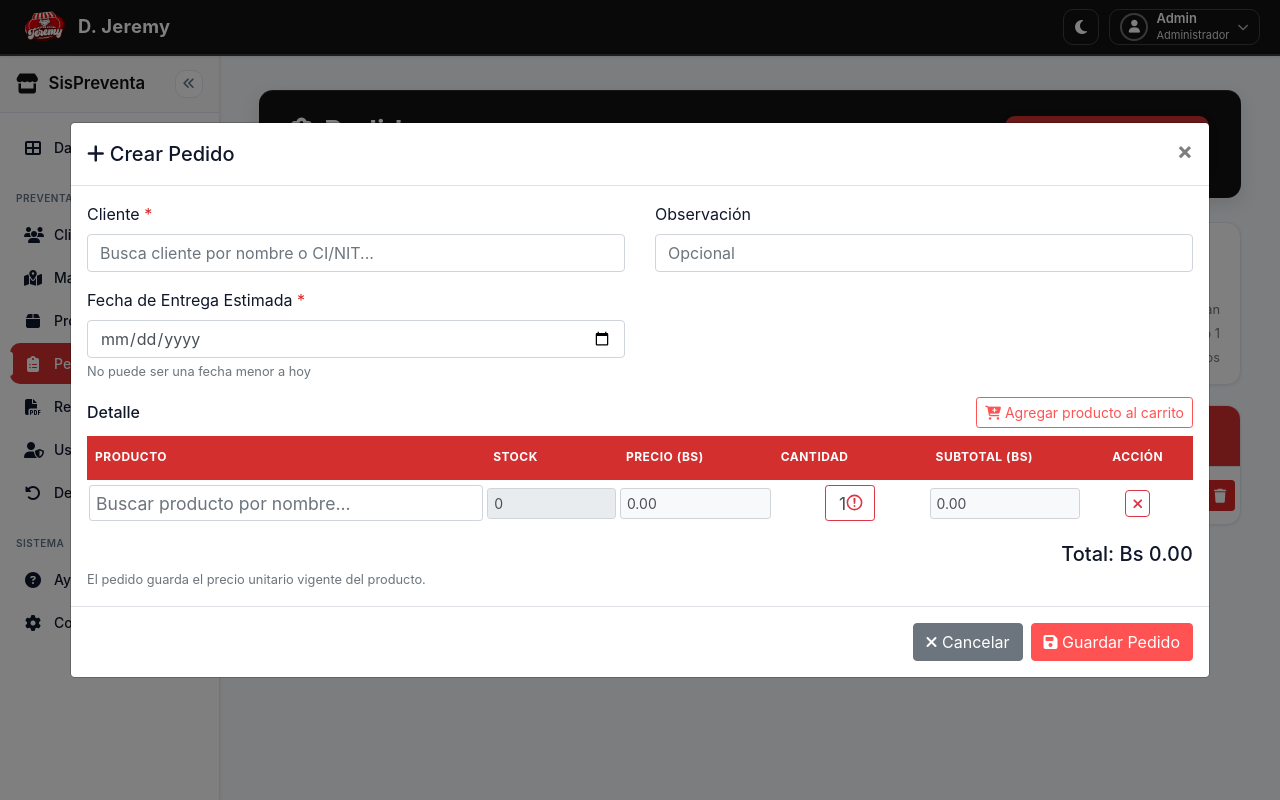
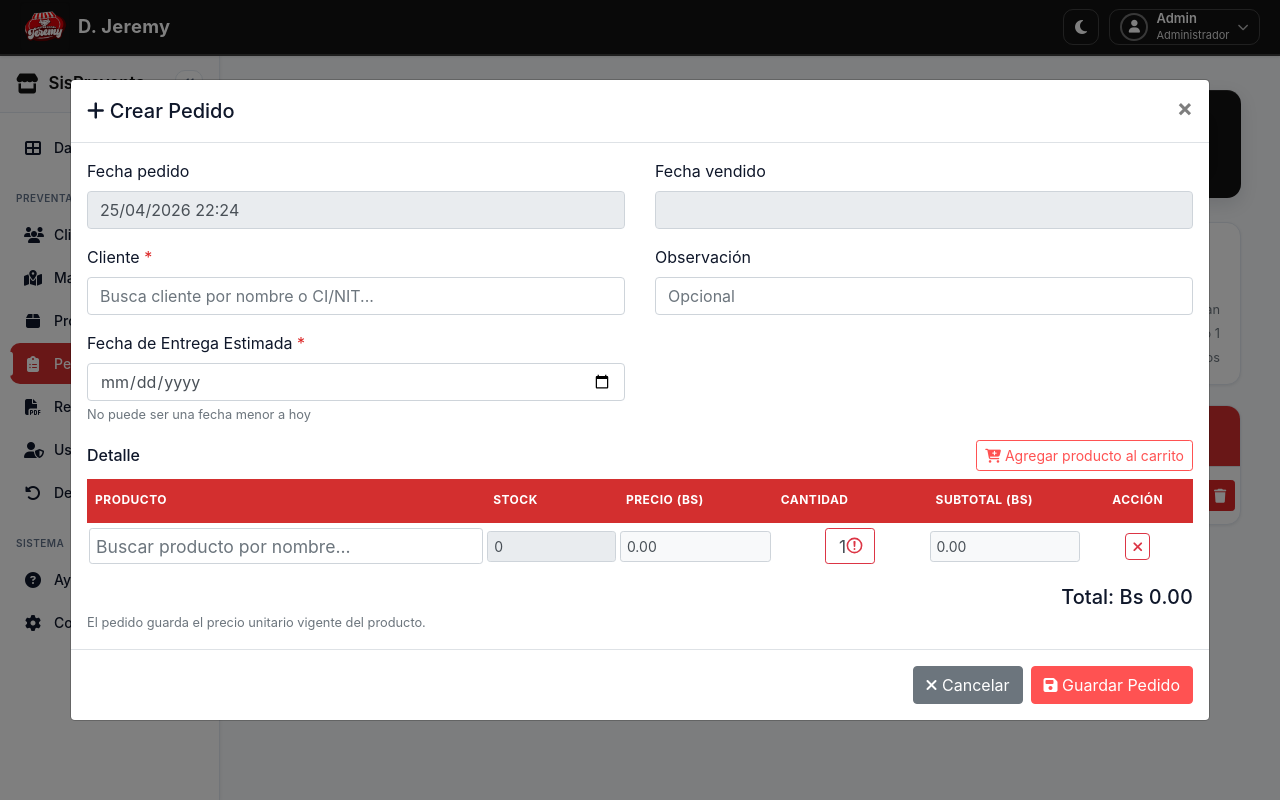
Before and after one commit to Guilder23/Sistema-Preventa, a Django app: page /pedidos/ in a window 1280 px wide, after a click on "Nuevo Pedido". Run offline with Django 5.2, Linux system fonts and the light colour scheme; a user stored in the database is signed in; data comes from the database, SQL or seed files in the repository; data that the repository does not hold is empty; some libraries are stand-ins or nearby versions.

Commit message:
Mejorando pedidos, f pedido, entrega y venta en la tabla y modals

```diff
--- a/apps/pedidos/views.py
+++ b/apps/pedidos/views.py
@@ -225,6 +225,10 @@ def listar_pedidos(request):
         monto_devuelto = devuelto_monto_por_pedido.get(p.id, Decimal("0.00"))
         p.total_devuelto_monto = monto_devuelto
         p.total_neto = (p.total or Decimal("0.00")) - monto_devuelto
+        # Fechas formateadas para la vista
+        p.fecha_pedido_display = p.fecha.strftime("%d/%m/%Y %H:%M") if p.fecha else "-"
+        p.fecha_entrega_display = p.fecha_entrega_estimada.strftime("%d/%m/%Y") if getattr(p, 'fecha_entrega_estimada', None) else "-"
+        p.fecha_vendido_display = p.fecha_vendido.strftime("%d/%m/%Y %H:%M") if getattr(p, 'fecha_vendido', None) else "-"
 
     perfil = getattr(request.user, "perfil", None)
     if perfil and perfil.rol == "repartidor":
@@ -442,6 +446,7 @@ def obtener_pedido(request, id: int):
             "preventista": pedido.preventista.get_full_name() or pedido.preventista.username,
             "fecha": pedido.fecha.strftime("%d/%m/%Y %H:%M"),
             "fecha_entrega_estimada": pedido.fecha_entrega_estimada.isoformat() if pedido.fecha_entrega_estimada else "",
+            "fecha_vendido": pedido.fecha_vendido.isoformat() if getattr(pedido, 'fecha_vendido', None) else "",
             "estado": pedido.estado,
             "estado_display": pedido.get_estado_display(),
             "total": f"{(pedido.total or Decimal('0.00')):.2f}",
--- a/static/js/pedidos/modals/crea.js
+++ b/static/js/pedidos/modals/crea.js
@@ -434,6 +434,18 @@
             if (body && body.children.length === 0) {
                 agregarFila();
             }
+            // Mostrar fecha pedido actual
+            const ahora = new Date();
+            const dd = ('0' + ahora.getDate()).slice(-2);
+            const mm = ('0' + (ahora.getMonth() + 1)).slice(-2);
+            const yyyy = ahora.getFullYear();
+            const hh = ('0' + ahora.getHours()).slice(-2);
+            const min = ('0' + ahora.getMinutes()).slice(-2);
+            const formatted = `${dd}/${mm}/${yyyy} ${hh}:${min}`;
+            const pedidoFechaEl = document.getElementById('pedidoFechaPedido');
+            if (pedidoFechaEl) pedidoFechaEl.value = formatted;
+            const pedidoVendidoEl = document.getElementById('pedidoFechaVendido');
+            if (pedidoVendidoEl) pedidoVendidoEl.value = '';
         });
 
         $('#modalCrearPedido').on('hidden.bs.modal', function () {
--- a/static/js/pedidos/modals/edita.js
+++ b/static/js/pedidos/modals/edita.js
@@ -316,8 +316,24 @@
                 $('#editarPedidoId').val(data.id);
                 $('#editarPedidoCliente').val(data.cliente || '');
                 $('#editarPedidoObs').val(data.observacion || '');
-                    // Rellenar fecha de entrega estimada
+                    // Rellenar fechas
+                    $('#editarPedidoFecha').val(data.fecha || '');
                     $('#editarPedidoFechaEntrega').val(data.fecha_entrega_estimada || '');
+                    if (data.fecha_vendido) {
+                        try {
+                            const dv = new Date(data.fecha_vendido);
+                            const ddv = ('0' + dv.getDate()).slice(-2);
+                            const mmv = ('0' + (dv.getMonth() + 1)).slice(-2);
+                            const yyyyv = dv.getFullYear();
+                            const hh = ('0' + dv.getHours()).slice(-2);
+                            const min = ('0' + dv.getMinutes()).slice(-2);
+                            $('#editarPedidoFechaVendido').val(`${ddv}/${mmv}/${yyyyv} ${hh}:${min}`);
+                        } catch (e) {
+                            $('#editarPedidoFechaVendido').val(data.fecha_vendido || '');
+                        }
+                    } else {
+                        $('#editarPedidoFechaVendido').val('');
+                    }
 
                 const body = document.getElementById('itemsPedidoEditarBody');
                 if (body) body.innerHTML = '';
--- a/static/js/pedidos/modals/entrega.js
+++ b/static/js/pedidos/modals/entrega.js
@@ -73,6 +73,23 @@
                 dataType: 'json',
                 success: function (data) {
                     renderDetalles(data.detalles || []);
+                    // rellenar fechas
+                    $('#entregaPedidoFecha').text(data.fecha || '—');
+                    if (data.fecha_vendido) {
+                        try {
+                            const dv = new Date(data.fecha_vendido);
+                            const ddv = ('0' + dv.getDate()).slice(-2);
+                            const mmv = ('0' + (dv.getMonth() + 1)).slice(-2);
+                            const yyyyv = dv.getFullYear();
+                            const hh = ('0' + dv.getHours()).slice(-2);
+                            const min = ('0' + dv.getMinutes()).slice(-2);
+                            $('#entregaPedidoFechaVendido').text(`${ddv}/${mmv}/${yyyyv} ${hh}:${min}`);
+                        } catch (e) {
+                            $('#entregaPedidoFechaVendido').text(data.fecha_vendido || '—');
+                        }
+                    } else {
+                        $('#entregaPedidoFechaVendido').text('—');
+                    }
                     toggleModo('entregado_completo');
                     $('#modalRegistrarEntrega').modal('show');
                 },
--- a/static/js/pedidos/modals/vendido.js
+++ b/static/js/pedidos/modals/vendido.js
@@ -9,7 +9,51 @@
             pedidoId = $(this).data('pedido-id');
             const label = $(this).data('pedido-label') || '';
             $('#vendidoPedidoLabel').text(label);
-            $('#modalMarcarVendido').modal('show');
+            if (!pedidoId) {
+                $('#modalMarcarVendido').modal('show');
+                return;
+            }
+            // cargar datos para mostrar fechas
+            $.ajax({
+                url: `/pedidos/${pedidoId}/obtener/`,
+                type: 'GET',
+                dataType: 'json',
+                success: function (data) {
+                    $('#vendidoPedidoFecha').text(data.fecha || '—');
+                    if (data.fecha_entrega_estimada) {
+                        try {
+                            const d = new Date(data.fecha_entrega_estimada);
+                            const dd = ('0' + d.getDate()).slice(-2);
+                            const mm = ('0' + (d.getMonth() + 1)).slice(-2);
+                            const yyyy = d.getFullYear();
+                            $('#vendidoPedidoFechaEntrega').text(`${dd}/${mm}/${yyyy}`);
+                        } catch (e) {
+                            $('#vendidoPedidoFechaEntrega').text(data.fecha_entrega_estimada || '—');
+                        }
+                    } else {
+                        $('#vendidoPedidoFechaEntrega').text('—');
+                    }
+                    if (data.fecha_vendido) {
+                        try {
+                            const dv = new Date(data.fecha_vendido);
+                            const ddv = ('0' + dv.getDate()).slice(-2);
+                            const mmv = ('0' + (dv.getMonth() + 1)).slice(-2);
+                            const yyyyv = dv.getFullYear();
+                            const hh = ('0' + dv.getHours()).slice(-2);
+                            const min = ('0' + dv.getMinutes()).slice(-2);
+                            $('#vendidoPedidoFechaVendido').text(`${ddv}/${mmv}/${yyyyv} ${hh}:${min}`);
+                        } catch (e) {
+                            $('#vendidoPedidoFechaVendido').text(data.fecha_vendido || '—');
+                        }
+                    } else {
+                        $('#vendidoPedidoFechaVendido').text('—');
+                    }
+                    $('#modalMarcarVendido').modal('show');
+                },
+                error: function () {
+                    $('#modalMarcarVendido').modal('show');
+                }
+            });
         });
 
         $('#formMarcarVendido').on('submit', function () {
--- a/static/js/pedidos/modals/ver.js
+++ b/static/js/pedidos/modals/ver.js
@@ -36,6 +36,22 @@
                     } else {
                         $('#verPedidoFechaEntrega').text('—');
                     }
+                    // Fecha vendido (si existe)
+                    if (data.fecha_vendido) {
+                        try {
+                            const dv = new Date(data.fecha_vendido);
+                            const ddv = ('0' + dv.getDate()).slice(-2);
+                            const mmv = ('0' + (dv.getMonth() + 1)).slice(-2);
+                            const yyyyv = dv.getFullYear();
+                            const hh = ('0' + dv.getHours()).slice(-2);
+                            const min = ('0' + dv.getMinutes()).slice(-2);
+                            $('#verPedidoFechaVendido').text(`${ddv}/${mmv}/${yyyyv} ${hh}:${min}`);
+                        } catch (e) {
+                            $('#verPedidoFechaVendido').text(data.fecha_vendido || '—');
+                        }
+                    } else {
+                        $('#verPedidoFechaVendido').text('—');
+                    }
                     $('#verPedidoEstado').text(estadoLabel(data.estado));
                     $('#verPedidoTotal').text(data.total || '0.00');
                     $('#verPedidoTotalNeto').text(data.total_neto || data.total || '0.00');
--- a/templates/pedidos/modals/crea.html
+++ b/templates/pedidos/modals/crea.html
@@ -10,6 +10,18 @@
                 <div class="modal-body">
                     <div class="alert alert-danger d-none" id="pedidoCrearError" role="alert"></div>
                     <div class="row">
+                        <div class="col-md-6">
+                            <div class="form-group">
+                                <label>Fecha pedido</label>
+                                <input type="text" class="form-control" id="pedidoFechaPedido" value="" disabled>
+                            </div>
+                        </div>
+                        <div class="col-md-6">
+                            <div class="form-group">
+                                <label>Fecha vendido</label>
+                                <input type="text" class="form-control" id="pedidoFechaVendido" value="" disabled>
+                            </div>
+                        </div>
                         <div class="col-md-6">
                             <div class="form-group">
                                 <label>Cliente <span class="text-danger">*</span></label>
--- a/templates/pedidos/modals/edita.html
+++ b/templates/pedidos/modals/edita.html
@@ -11,6 +11,18 @@
                 <div class="modal-body">
                     <div class="alert alert-danger d-none" id="pedidoEditarError" role="alert"></div>
                     <div class="row">
+                        <div class="col-md-6">
+                            <div class="form-group">
+                                <label>Fecha pedido</label>
+                                <input type="text" class="form-control" id="editarPedidoFecha" value="" disabled>
+                            </div>
+                        </div>
+                        <div class="col-md-6">
+                            <div class="form-group">
+                                <label>Fecha vendido</label>
+                                <input type="text" class="form-control" id="editarPedidoFechaVendido" value="" disabled>
+                            </div>
+                        </div>
                         <div class="col-md-6">
                             <div class="form-group">
                                 <label>Cliente</label>
--- a/templates/pedidos/modals/entrega.html
+++ b/templates/pedidos/modals/entrega.html
@@ -28,6 +28,15 @@
                         </div>
                     </div>
 
+                    <div class="row mb-2">
+                        <div class="col-md-6">
+                            <div><strong>Fecha pedido:</strong> <span id="entregaPedidoFecha">—</span></div>
+                        </div>
+                        <div class="col-md-6">
+                            <div><strong>Fecha vendido:</strong> <span id="entregaPedidoFechaVendido">—</span></div>
+                        </div>
+                    </div>
+
                     <div class="table-responsive">
                         <table class="table table-sm" id="tablaEntregaDetalles">
                             <thead>
--- a/templates/pedidos/modals/vendido.html
+++ b/templates/pedidos/modals/vendido.html
@@ -11,6 +11,11 @@
                 {% csrf_token %}
                 <div class="modal-body">
                     <p>¿Deseas marcar como <strong>vendido</strong> el pedido <strong id="vendidoPedidoLabel"></strong>?</p>
+                    <div class="small text-muted">
+                        <div>Fecha pedido: <span id="vendidoPedidoFecha">—</span></div>
+                        <div>Fecha entrega estimada: <span id="vendidoPedidoFechaEntrega">—</span></div>
+                        <div>Fecha vendido: <span id="vendidoPedidoFechaVendido">—</span></div>
+                    </div>
                 </div>
                 <div class="modal-footer">
                     <button type="button" class="btn btn-secondary" data-dismiss="modal">Cancelar</button>
--- a/templates/pedidos/modals/ver.html
+++ b/templates/pedidos/modals/ver.html
@@ -12,8 +12,9 @@
                         <div><strong>Preventista:</strong> <span id="verPedidoPreventista">—</span></div>
                     </div>
                     <div class="col-md-6">
-                        <div><strong>Fecha:</strong> <span id="verPedidoFecha">—</span></div>
+                        <div><strong>Fecha pedido:</strong> <span id="verPedidoFecha">—</span></div>
                         <div><strong>Fecha Entrega Estimada:</strong> <span id="verPedidoFechaEntrega">—</span></div>
+                        <div><strong>Fecha vendido:</strong> <span id="verPedidoFechaVendido">—</span></div>
                         <div><strong>Estado:</strong> <span id="verPedidoEstado">—</span></div>
                     </div>
                 </div>
--- a/templates/pedidos/pedidos.html
+++ b/templates/pedidos/pedidos.html
@@ -83,7 +83,9 @@
                         <th style="width: 8%;">#</th>
                         <th style="width: 28%;">Cliente</th>
                         <th style="width: 18%;">Preventista</th>
-                        <th style="width: 16%;">Fecha</th>
+                        <th style="width: 12%">Fecha pedido</th>
+                        <th style="width: 12%">Fecha entrega</th>
+                        <th style="width: 12%">Fecha vendido</th>
                         <th style="width: 10%;">Total Bruto</th>
                         <th style="width: 10%;">Total Real</th>
                         <th style="width: 10%;" class="text-center">Estado</th>
@@ -101,7 +103,9 @@
                         <td>
                             <small class="text-muted">{{ p.preventista.get_full_name|default:p.preventista.username }}</small>
                         </td>
-                        <td><small class="text-muted">{{ p.fecha|date:'d/m/Y H:i' }}</small></td>
+                        <td><small class="text-muted">{{ p.fecha_pedido_display }}</small></td>
+                        <td><small class="text-muted">{{ p.fecha_entrega_display }}</small></td>
+                        <td><small class="text-muted">{{ p.fecha_vendido_display }}</small></td>
                         <td class="font-weight-bold">Bs {{ p.total|floatformat:2 }}</td>
                         <td class="font-weight-bold">Bs {{ p.total_neto|floatformat:2 }}</td>
                         <td class="text-center">
@@ -197,7 +201,7 @@
                     </tr>
                     {% empty %}
                     <tr>
-                        <td colspan="8" class="text-center py-4">
+                        <td colspan="10" class="text-center py-4">
                             <i class="fas fa-inbox fa-3x text-muted mb-2"></i>
                             <p class="text-muted">No hay pedidos registrados</p>
                         </td>
```
Also changed, not shown: apps/reportes/views.py (+4 -4 lines).
